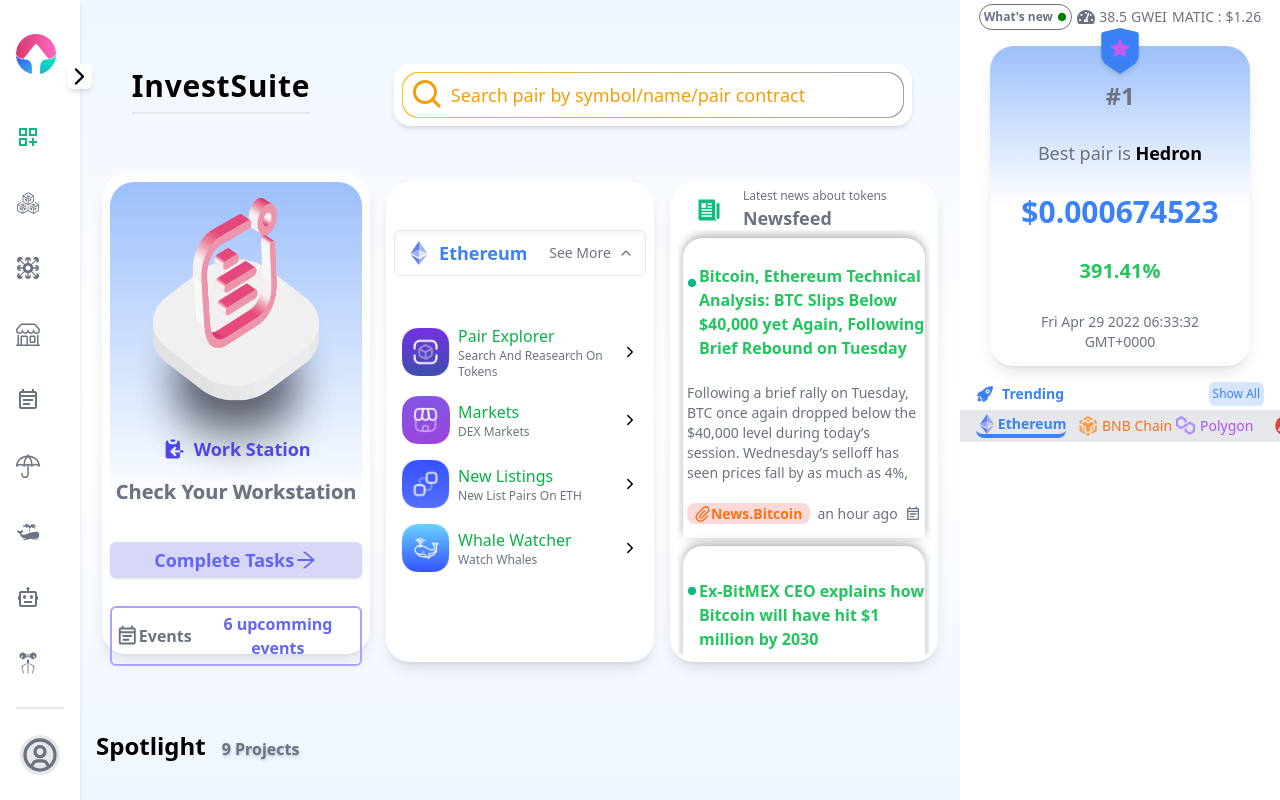
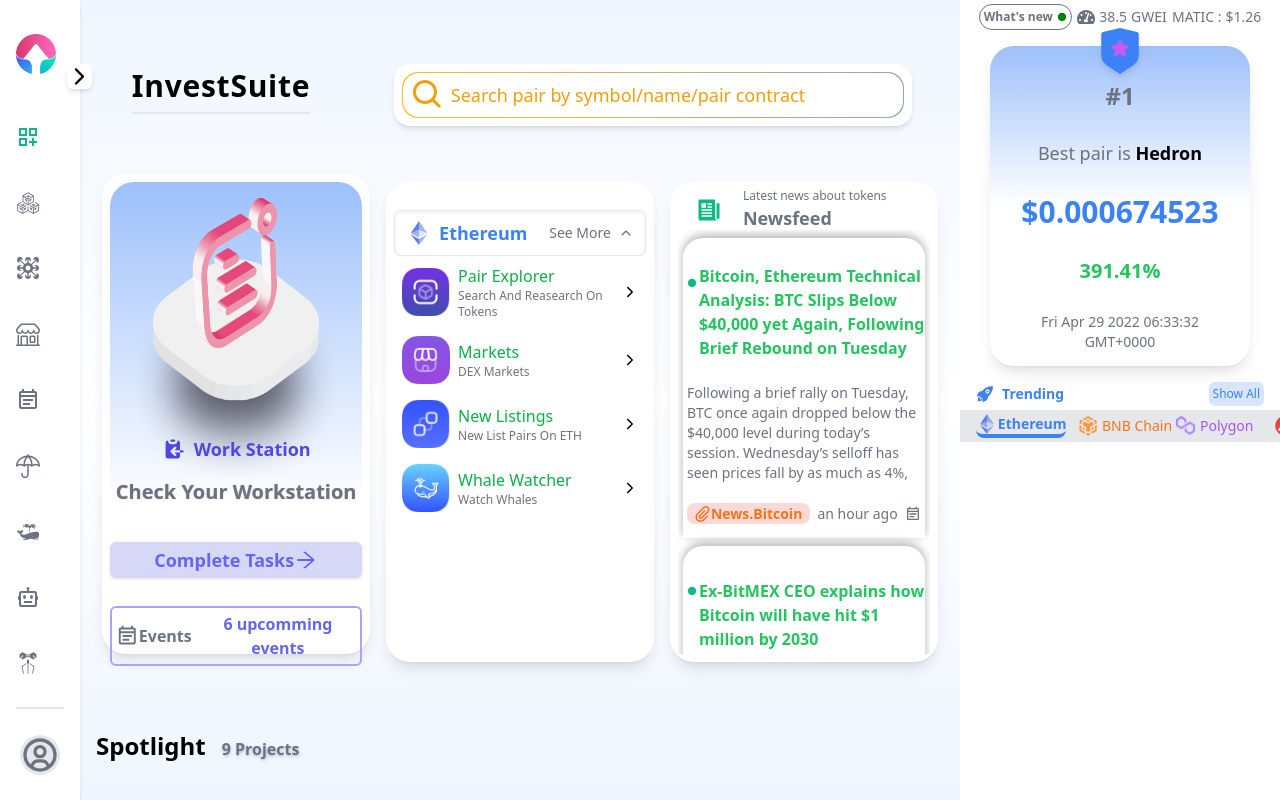
Before and after one commit to snigdho-dutta/InvestDex_Dashboard_Clone, a React (Create React App) app: page / in a window 1280 px wide. Built offline with nearby package versions, Linux system fonts and the light colour scheme.

Commit message:
fixed design -primarycards

```diff
--- a/src/components/DropDownSelect.tsx
+++ b/src/components/DropDownSelect.tsx
@@ -11,7 +11,7 @@
   const { image, name, color } = selectedCrypto
   return (
     <>
-      <div className="flex mt-10 p-2 px-3 rounded-md hover:shadow-lg shadow-inner w-full justify-between space-x-4 border items-center">
+      <div className="flex mt-5 p-2 px-3 rounded-md hover:shadow-lg shadow-inner w-full justify-between space-x-4 border items-center">
         <div className="flex space-x-2 items-center">
           <img src={image} alt="ethereum logo" className="w-[24px] h-[24px]" />
           <p className={`text-lg font-semibold ${color}`}>{name}</p>
--- a/src/components/PrimaryCards.tsx
+++ b/src/components/PrimaryCards.tsx
@@ -50,10 +50,10 @@
       </Card>
       <Card>
         <DropDownSelect />
-        <ul className="flex flex-col mt-10 dark:text-white w-full">
+        <ul className="flex flex-col dark:text-white w-full">
           {cardTwoItems.map((item, idx) => (
             <li
-              className="flex justify-between p-2 items-center w-full rounded-lg hover:bg-gray-200"
+              className="flex justify-between p-2 items-center w-full rounded-lg hover:bg-gray-200 dark:hover:bg-white/10 overflow-auto scrollbar-hide"
               key={idx + item.name}
             >
               <div className="flex items-center space-x-2">
```
